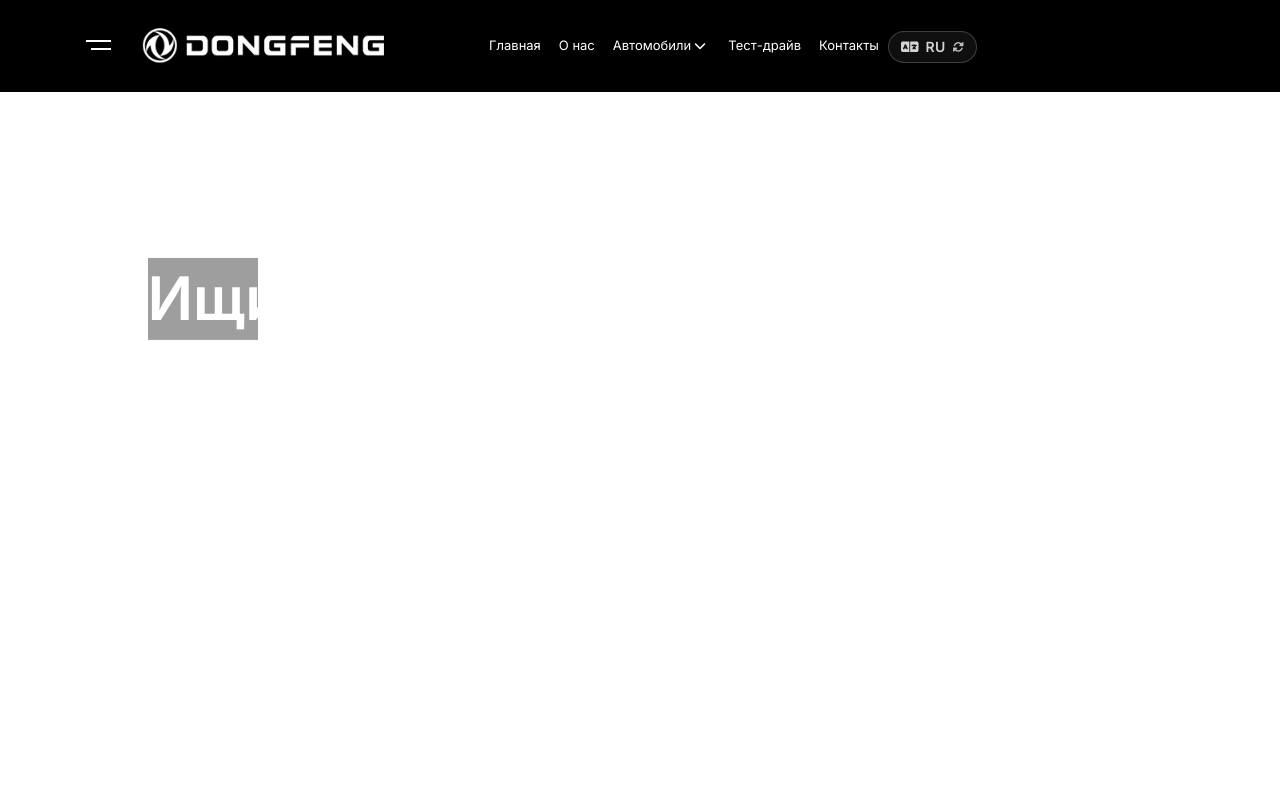
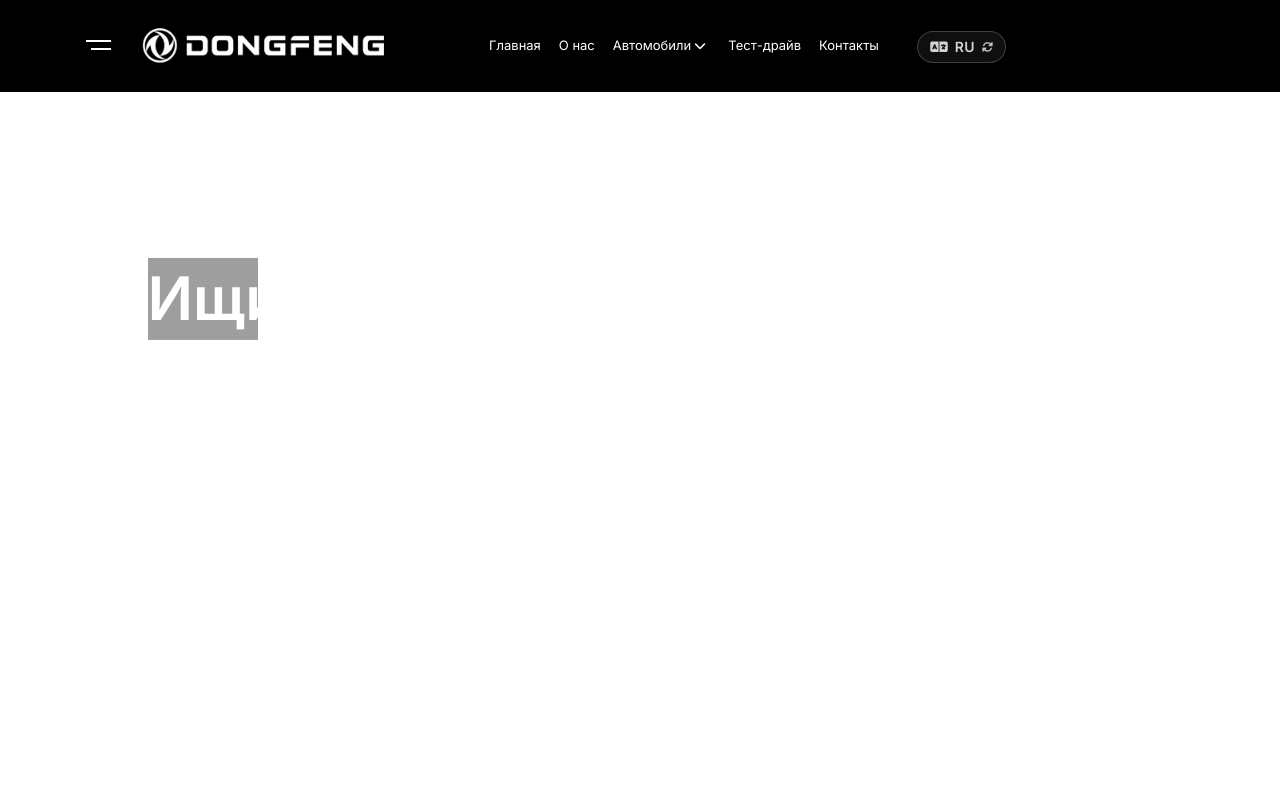
Before and after one commit to Shakhriyor10/autocenter, a Django app: page /ru/ in a window 1280 px wide. Shown: the top 811 px of the page. Run offline with Django 3.2, Linux system fonts and the light colour scheme; data that the repository does not hold is empty; some libraries are stand-ins or nearby versions; grey boxes are pictures that could not be loaded.

Commit message:
Force language button to right edge of navbar

```diff
--- a/templates/base.html
+++ b/templates/base.html
@@ -144,14 +144,21 @@
   }
   .nav-lang-item {
     float: none !important;
-    margin-left: auto;
-    padding-left: 14px;
+    margin-left: 0;
+    padding-left: 0;
+    position: absolute;
+    right: 0;
+    top: 50%;
+    transform: translateY(-50%);
+    z-index: 3;
   }
   #respMenu {
     display: flex;
     align-items: center;
     flex-wrap: nowrap;
     gap: 0;
+    position: relative;
+    padding-right: 118px;
   }
   #respMenu > li {
     display: block;
@@ -202,10 +209,11 @@
   @media (max-width: 991px) {
     #respMenu {
       display: block;
+      padding-right: 0;
     }
     .nav-lang-item {
-      margin-left: 0;
-      padding-left: 0;
+      position: static;
+      transform: none;
     }
     .nav-lang-switch {
       margin-top: 0;
```
